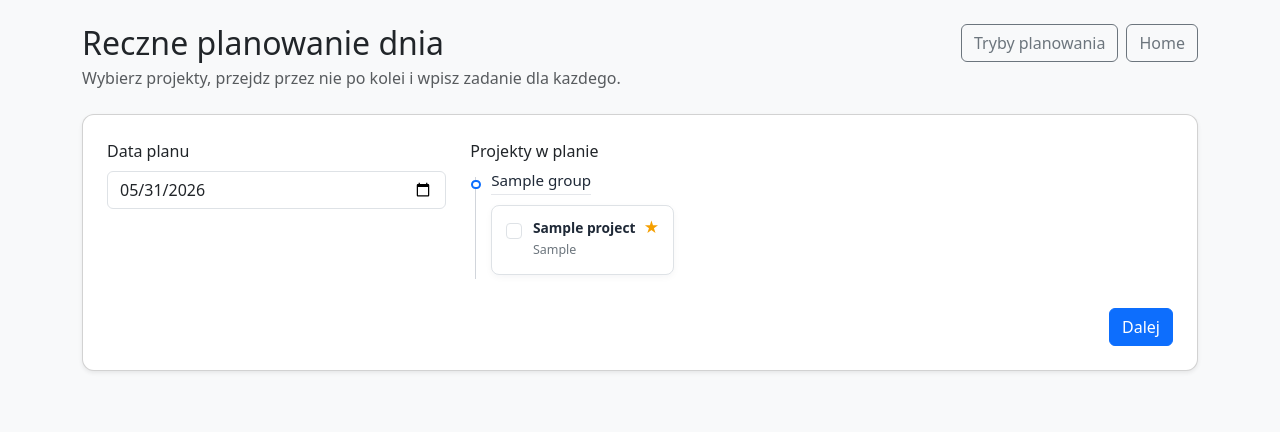
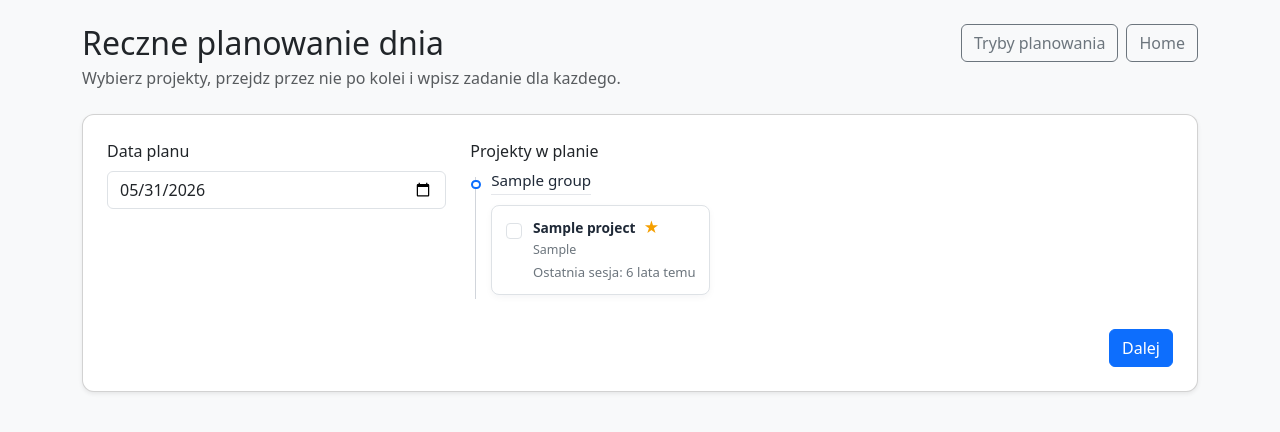
Before and after one commit to SzymonEls/AI-productivity-app, a Flask app: page /ai/daily-plan/manual in a window 1280 px wide. Shown: the part 56-488 px from the top of the page. Run offline with Flask 3, Linux system fonts and the light colour scheme; a user stored in the database is signed in; tables that the repository leaves empty hold one stand-in row (values such as "Sample post"); some libraries are stand-ins or nearby versions.

Commit message:
Add last session time to manual day planning view

```diff
--- a/app/ai/routes.py
+++ b/app/ai/routes.py
@@ -1,13 +1,14 @@
 import json
-from datetime import date
+from datetime import date, datetime, timezone
 
 from flask import Blueprint, flash, jsonify, redirect, render_template, request, url_for
 from flask_login import current_user, login_required
+from sqlalchemy import func
 from sqlalchemy.exc import SQLAlchemyError
 
 from ..extensions import db
 from ..markdown_utils import render_markdown, strip_repeated_title
-from ..models import AIPlan, Project, ProjectTimelineGroup, ProjectTimelineItem
+from ..models import AIPlan, Project, ProjectTimeEntry, ProjectTimelineGroup, ProjectTimelineItem
 from .service import (
     AIConfigurationError,
     AIServiceError,
@@ -195,6 +196,7 @@ def manual_daily_plan():
             today=date.today(),
             projects=projects,
             timeline_groups=timeline_groups,
+            project_last_session_labels=_project_last_session_labels(projects),
         )
 
     raw_date = request.form.get("target_date", "").strip()
@@ -281,6 +283,7 @@ def _render_manual_plan_template(target_date, projects, timeline_groups):
         today=target_date,
         projects=projects,
         timeline_groups=timeline_groups,
+        project_last_session_labels=_project_last_session_labels(projects),
     )
 
 
@@ -468,6 +471,58 @@ def _split_manual_project_tasks(raw_tasks):
     return [line.strip() for line in raw_tasks.splitlines() if line.strip()]
 
 
+def _project_last_session_labels(projects):
+    project_ids = [project.id for project in projects]
+    if not project_ids:
+        return {}
+
+    last_sessions = dict(
+        db.session.query(ProjectTimeEntry.project_id, func.max(ProjectTimeEntry.started_at))
+        .filter(ProjectTimeEntry.user_id == current_user.id, ProjectTimeEntry.project_id.in_(project_ids))
+        .group_by(ProjectTimeEntry.project_id)
+        .all()
+    )
+
+    now = datetime.now(timezone.utc)
+    return {
+        project.id: _human_last_session_label(last_sessions.get(project.id), now)
+        for project in projects
+    }
+
+
+def _human_last_session_label(value, now):
+    if not value:
+        return "Ostatnia sesja: brak"
+
+    timestamp = value if value.tzinfo else value.replace(tzinfo=timezone.utc)
+    seconds = int(max((now - timestamp.astimezone(timezone.utc)).total_seconds(), 0))
+
+    if seconds < 60:
+        return "Ostatnia sesja: przed chwilą"
+    if seconds < 3600:
+        minutes = seconds // 60
+        return f"Ostatnia sesja: {minutes} min temu"
+    if seconds < 86400:
+        hours = seconds // 3600
+        return f"Ostatnia sesja: {hours} godz. temu"
+    if seconds < 172800:
+        return "Ostatnia sesja: wczoraj"
+    if seconds < 604800:
+        days = seconds // 86400
+        return f"Ostatnia sesja: {days} dni temu"
+    if seconds < 1209600:
+        return "Ostatnia sesja: tydzień temu"
+    if seconds < 2592000:
+        weeks = seconds // 604800
+        return f"Ostatnia sesja: {weeks} tyg. temu"
+    if seconds < 31536000:
+        months = seconds // 2592000
+        return f"Ostatnia sesja: {months} mies. temu"
+
+    years = seconds // 31536000
+    return "Ostatnia sesja: rok temu" if years == 1 else f"Ostatnia sesja: {years} lata temu"
+
+
 def _render_manual_daily_plan(target_date, tasks):
     lines = [f"# Plan dnia - {target_date.isoformat()}", ""]
     for item in tasks:
--- a/app/static/css/styles.css
+++ b/app/static/css/styles.css
@@ -1173,6 +1173,14 @@ body {
     padding: 0.7rem 0.8rem;
 }
 
+.manual-last-session {
+    display: block;
+    margin-top: 0.25rem;
+    font-size: 0.82rem;
+    line-height: 1.25;
+    color: #6c757d;
+}
+
 .manual-plan-preview {
     padding: 1rem;
     border: 1px solid #e9ecef;
--- a/app/templates/ai/manual_daily_plan.html
+++ b/app/templates/ai/manual_daily_plan.html
@@ -61,6 +61,7 @@
                                                                 {% endif %}
                                                             </span>
                                                             <span class="timeline-item-text preserve-lines">{{ item.project.frequency }}</span>
+                                                            <span class="manual-last-session">{{ project_last_session_labels.get(item.project.id, "Ostatnia sesja: brak") }}</span>
                                                         </span>
                                                     </label>
                                                 {% elif item.item_type == "note" %}
@@ -101,6 +102,7 @@
                                 </div>
                                 <h2 class="h3 mb-1">{{ project.title }}</h2>
                                 <p class="text-muted mb-0">{{ project.frequency }}</p>
+                                <p class="manual-last-session mb-0">{{ project_last_session_labels.get(project.id, "Ostatnia sesja: brak") }}</p>
                             </div>
                             <button class="btn btn-outline-secondary" type="button" data-manual-back-to-select>
                                 Zmien projekty
```
